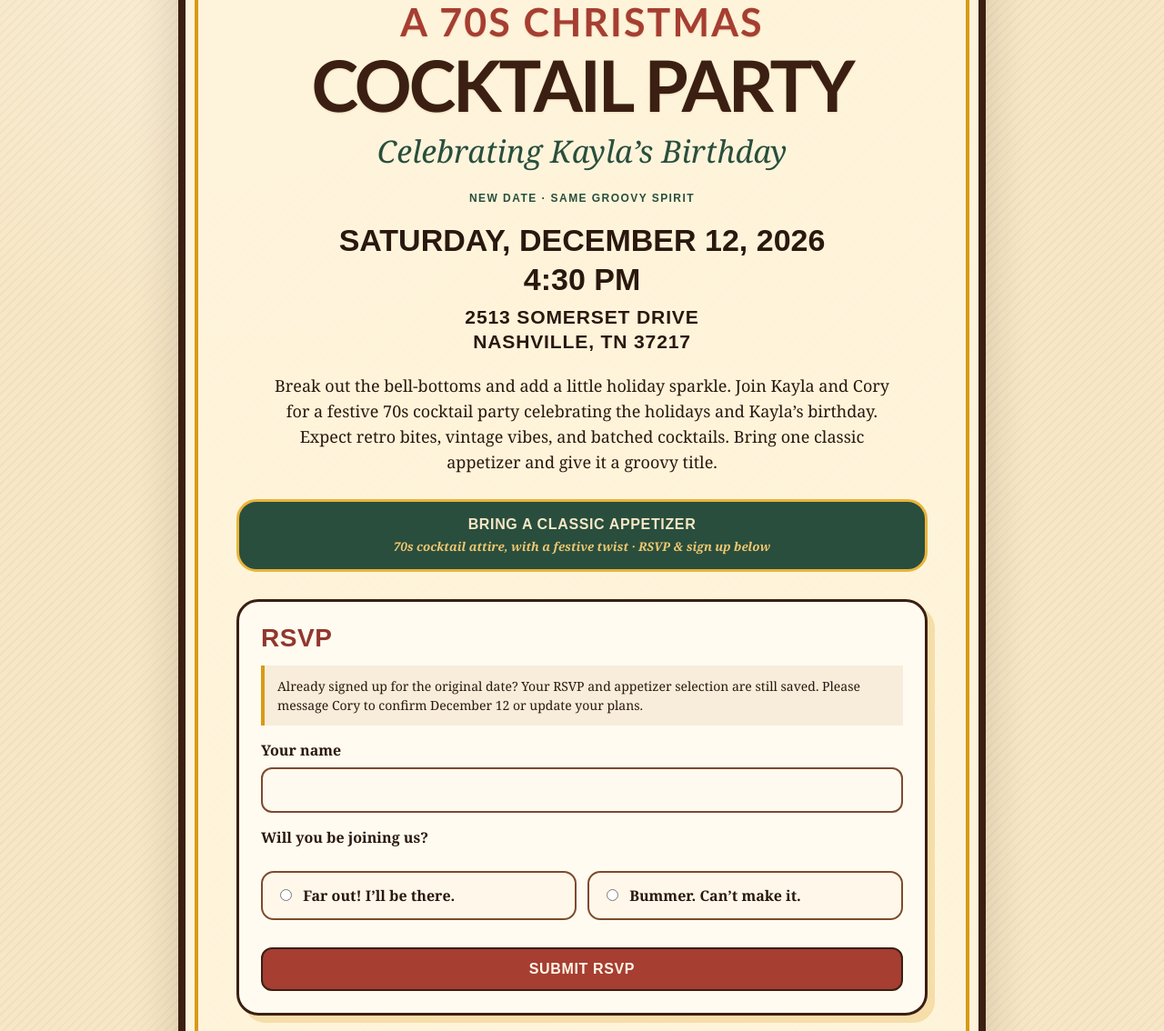
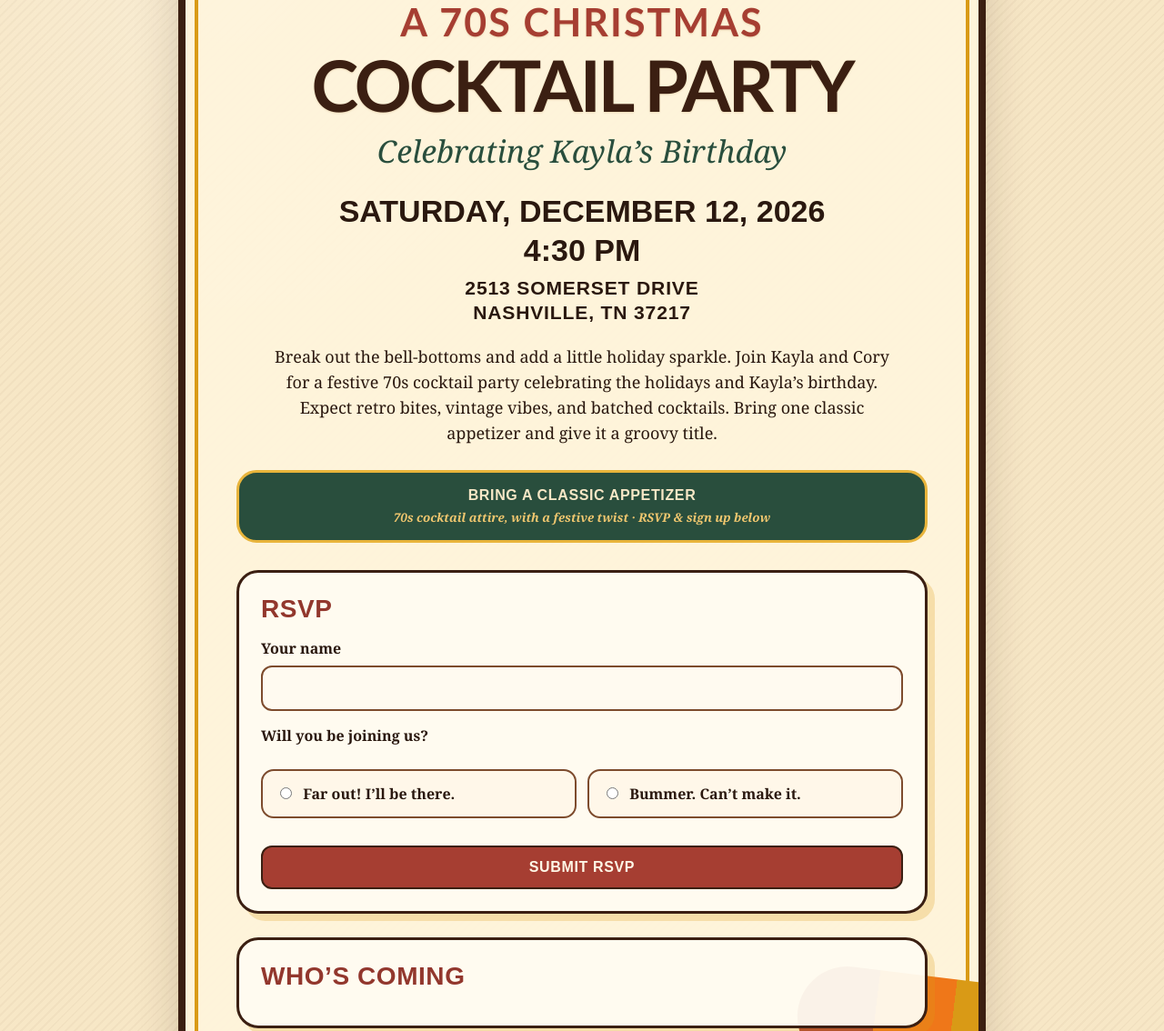
Before and after one commit to heckcory/70s-cocktail-party, a plain HTML site: page index.html in a window 1280 px wide. Shown: the part 181-1315 px from the top of the page at 91% size. Drawn offline with Linux system fonts and the light colour scheme; no server answers.

Commit message:
Remove rescheduling labels from invitation

```diff
--- a/index.html
+++ b/index.html
@@ -393,7 +393,7 @@
 <div class="ornaments" aria-hidden="true"><i></i><i></i><i></i></div>
 <h1><span>A 70s Christmas</span>Cocktail Party</h1>
 <div class="birthday">Celebrating Kayla&#8217;s Birthday</div>
-<div class="rescheduled">New date &middot; Same groovy spirit</div>
+
 
         <div class="details">
           Saturday, December 12, 2026<br>4:30 PM
@@ -413,7 +413,7 @@
         </div>
 
         <form id="rsvpForm" class="card" novalidate>
-          <h2>RSVP</h2><p class="reconfirm">Already signed up for the original date? Your RSVP and appetizer selection are still saved. Please message Cory to confirm December 12 or update your plans.</p>
+          <h2>RSVP</h2>
 
           <label for="guestName">Your name</label>
           <input id="guestName" name="guestName" type="text" required />
```
